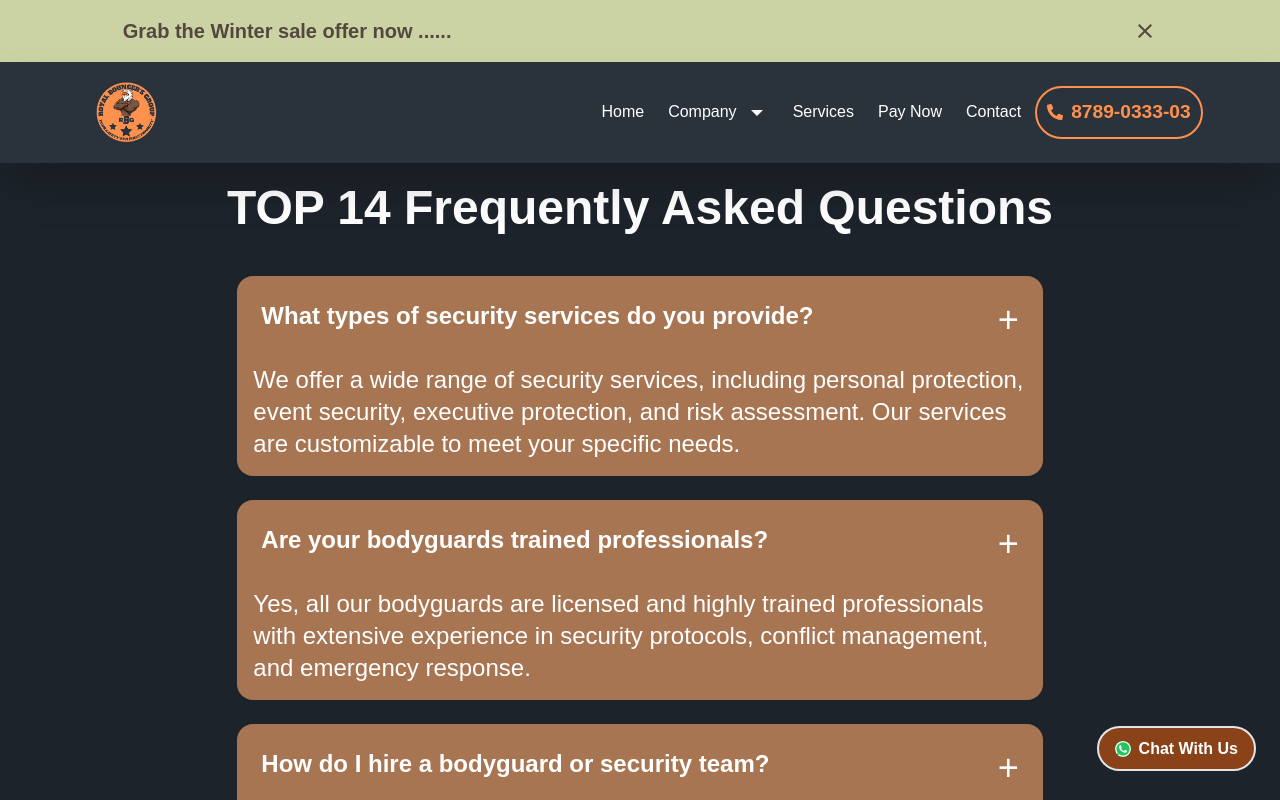
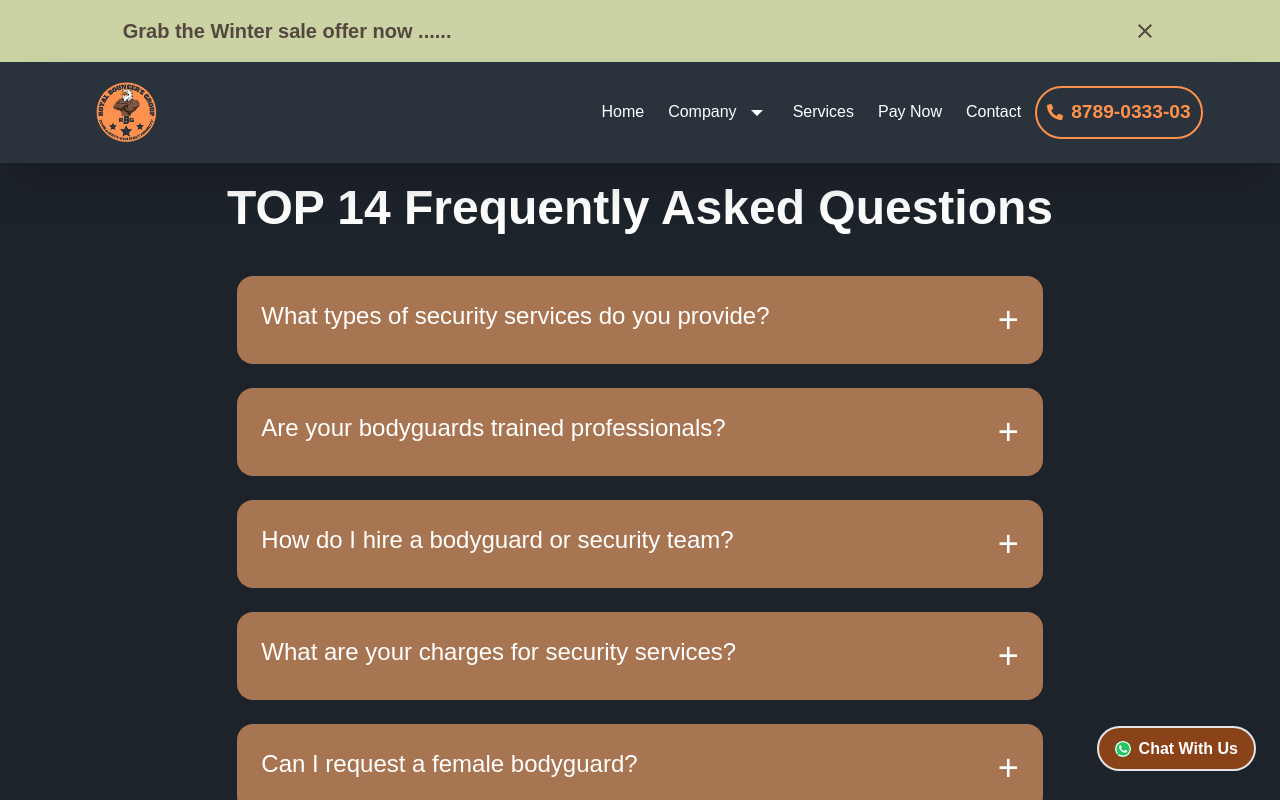
Before and after one commit to webdev-ashishk/Body-Guard, a Next.js app: page /FAQS in a window 1280 px wide. Shown: the top 800 px of the page. Built offline with nearby package versions, Linux system fonts and the light colour scheme.

Commit message:
successfully made toggleAnswer in FAQs

```diff
--- a/src/app/FAQS/page.jsx
+++ b/src/app/FAQS/page.jsx
@@ -1,27 +1,32 @@
 'use client';
+import { useState } from 'react';
 import _FAQS from '../../data/FAQS.json';
 export default function FAQS() {
-  const handleQA = (e) => {
-    console.log(e.target.innerText);
+  const [activeId, setActiveId] = useState(null);
+  const toggleAnswers = (id) => {
+    setActiveId((prev) => (prev === id ? null : id));
   };
   return (
     <div className="text-white bg-[#1d232a]">
       <h1 className="text-[1.5rem] md:text-[2rem] lg:text-[3rem] p-3 font-extrabold text-center">
         TOP 14 Frequently Asked Questions
       </h1>
-      <ul onClick={handleQA} className="w-11/12 md:w-10/12 lg:w-8/12 mx-auto">
+      <ul className="w-11/12 md:w-10/12 lg:w-8/12 mx-auto">
         {_FAQS?.faqs.map((element) => (
           <li
             key={element.id}
             className="text-2xl bg-[#a87552] p-2 m-4 md:m-8 lg:m-10 rounded-2xl"
+            onClick={() => toggleAnswers(element.id)}
           >
             <p className=" rounded-lg p-2 m-2 flex justify-between">
-              <div>
-                <strong>{element.question}</strong>
-              </div>
-              <div className="text-4xl">+</div>
+              <span>{element.question}</span>
+              <span className="text-4xl">
+                {activeId === element.id ? '-' : '+'}
+              </span>
             </p>
-            <p className="px-2 lg:px-3 py-2 rounded-lg">{element.answer}</p>
+            {activeId === element.id && (
+              <i className="pl-2 m-2"> {element.answer}</i>
+            )}
           </li>
         ))}
       </ul>
```
